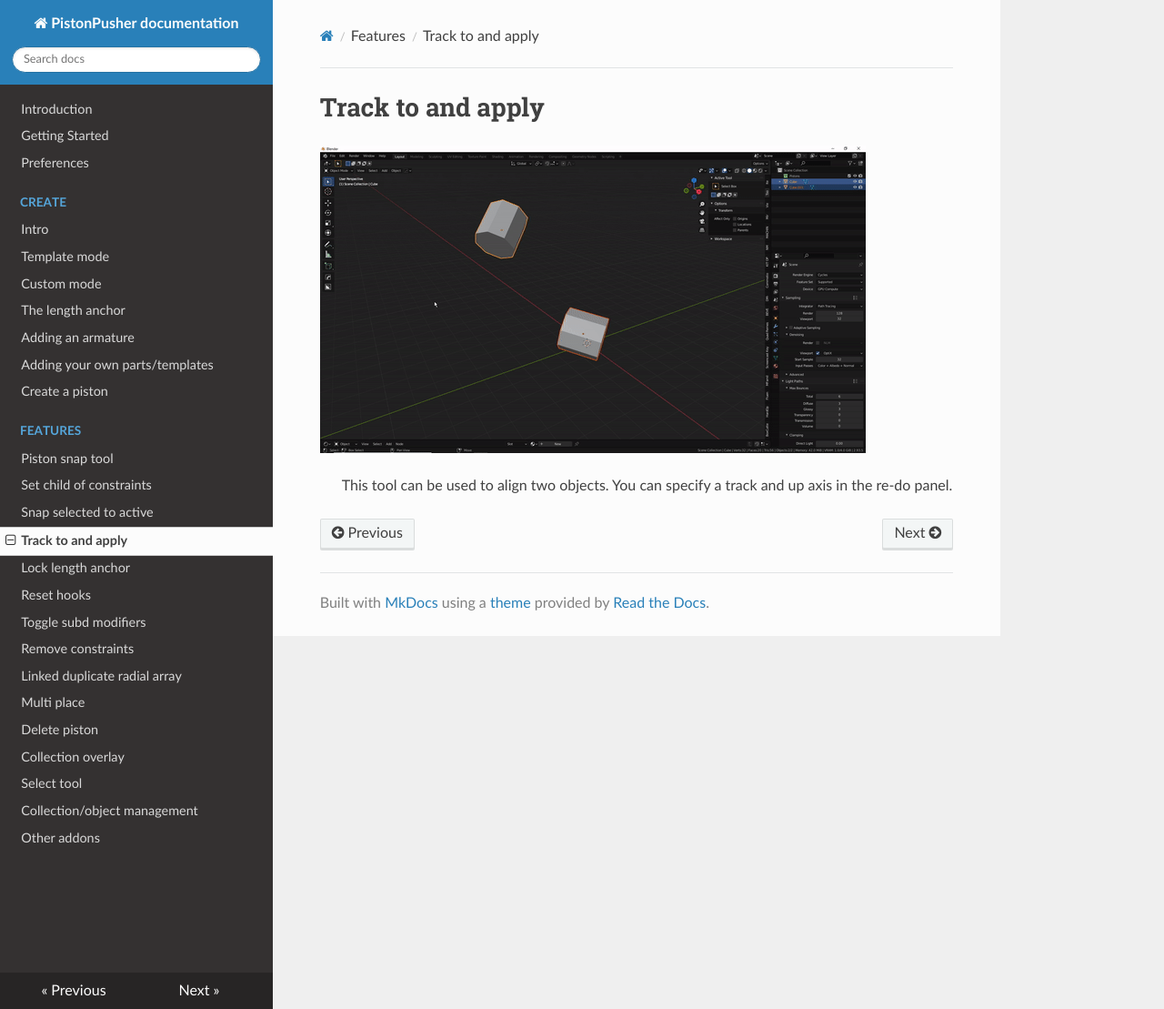
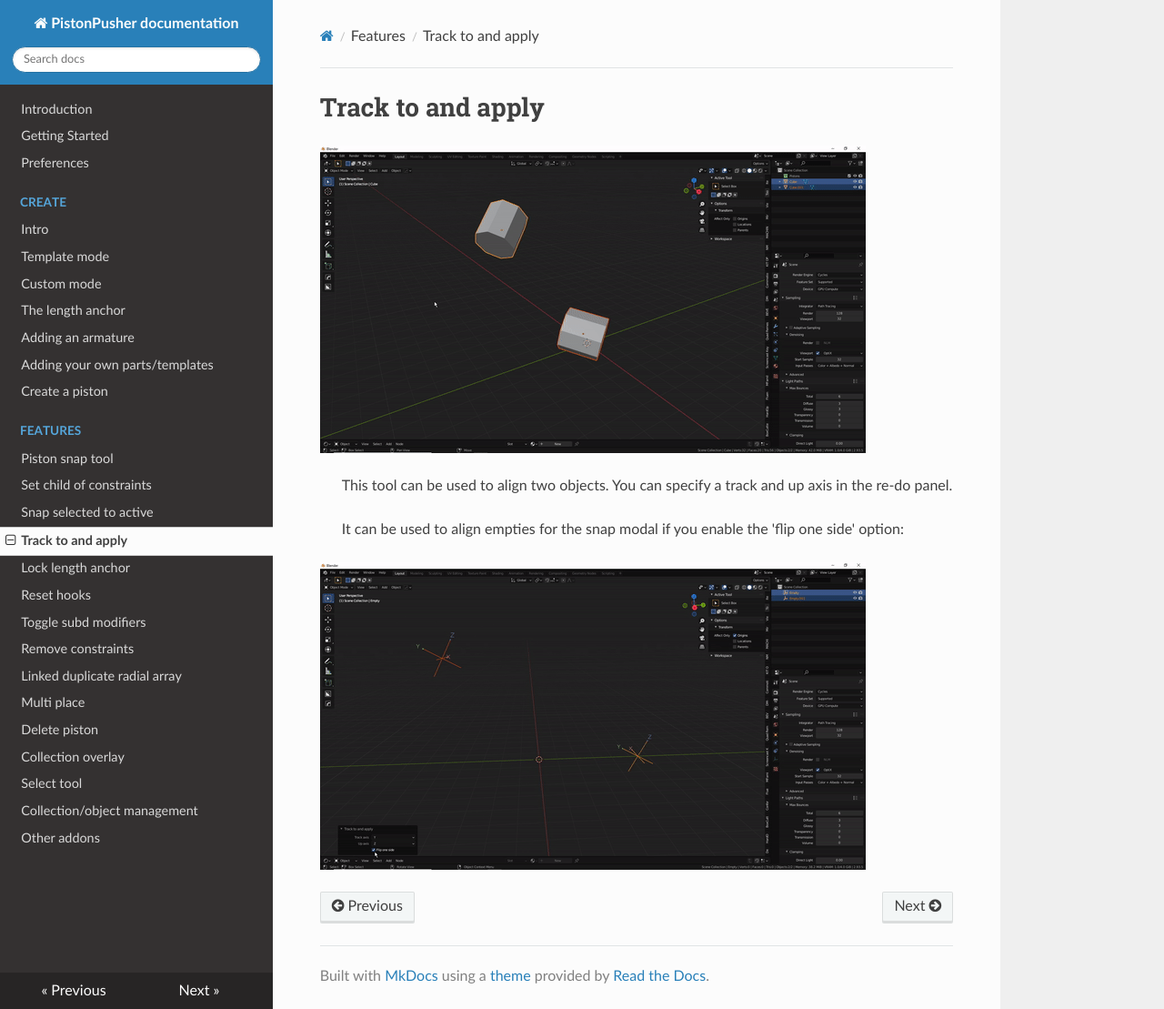
Before and after one commit to ZenderB3D/pp_docs, an MkDocs documentation site: the page built from docs/Features/tracktoandapply.md, in a window 1280 px wide and 1109 px high. Shown: the whole window at 91% size. Built offline with MkDocs 1.6.1, drawn with Linux system fonts in a browser that asks for light colours; nearby versions of some CDN libraries.

Commit message:
added gif

```diff
--- a/docs/Features/tracktoandapply.md
+++ b/docs/Features/tracktoandapply.md
@@ -3,3 +3,7 @@
 ![Radial array](../gifs/tracktoandapply.gif)
 
 >This tool can be used to align two objects. You can specify a track and up axis in the re-do panel.
+
+>It can be used to align empties for the snap modal if you enable the 'flip one side' option:
+
+![Radial array](../gifs/fliponeside.gif)
```
Also changed, not shown: docs/Features/pistonsnaptool.md (+1 -1 lines), docs/gifs/fliponeside.gif (added).
